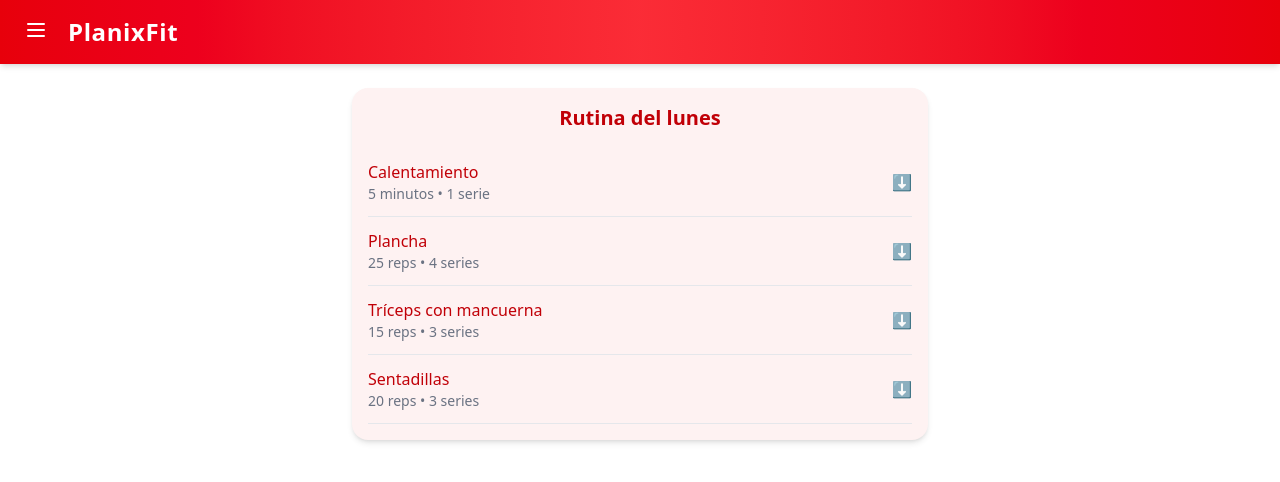
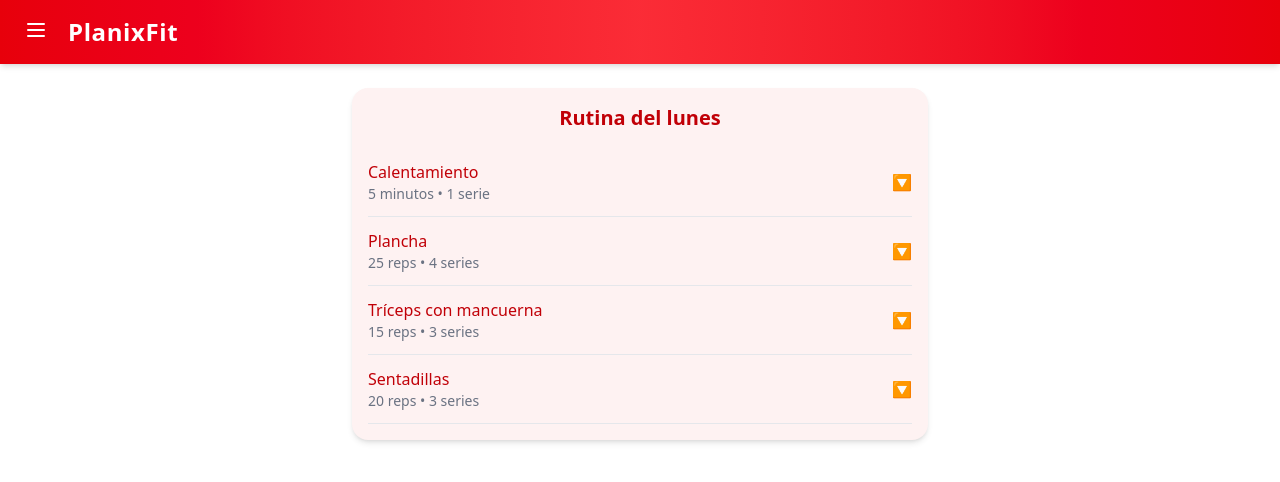
Before and after one commit to fhidalgorosabal/planix-fit, an Angular app: page /routine-details/1 in a window 1280 px wide. Shown: the top 482 px of the page. Built offline with nearby package versions, Linux system fonts and the light colour scheme.

Commit message:
fix: Update icons for exercise item

```diff
--- a/src/app/components/exercise-item/exercise-item.html
+++ b/src/app/components/exercise-item/exercise-item.html
@@ -21,7 +21,7 @@
       </p>
     </div>
 
-    @if (!expanded()) { ⬇️ } @else {⬆️}
+    @if (!expanded()) { 🔽 } @else { 🔼 }
   </div>
 
   @if (expanded()) {
@@ -32,7 +32,7 @@
     </div>
     } @else {
     <div class="flex items-center justify-between">
-      <p>✅ Comienza la serie {{ currentSet() }} de {{ exercise.sets }}</p>
+      <p>🏋️ Comienza la serie {{ currentSet() }} de {{ exercise.sets }}</p>
       <button
         (click)="!isGlobalResting && completeSet(); $event.stopPropagation()"
         class="bg-red-200 text-red-900 px-4 py-1 rounded shadow hover:bg-red-300 disabled:opacity-50 cursor-pointer"
```
